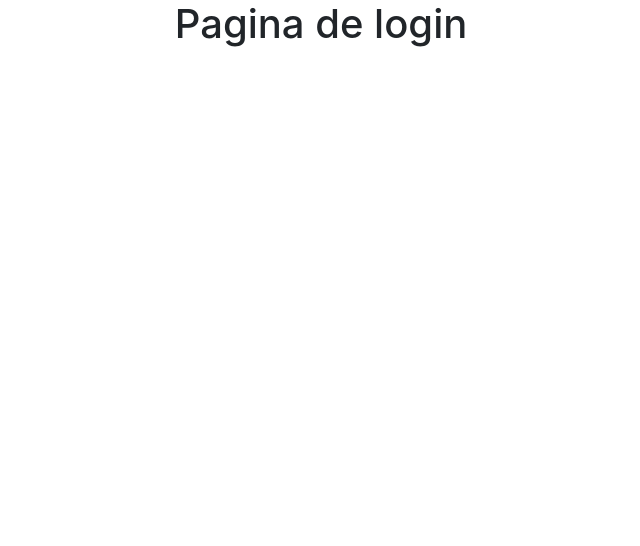
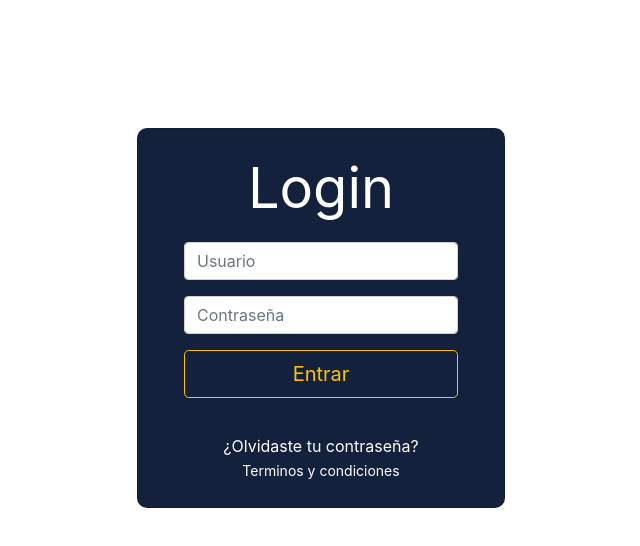
Before and after one commit to baiest/sigita, a React (Create React App) app: page /login in a window 1280 px wide. Shown: the top 546 px of the page, without its empty margins (319-959 px from the left). Built offline with nearby package versions, Linux system fonts and the light colour scheme.

Commit message:
Cuerpo y parte del estilo del login agregado

```diff
--- a/public/index.html
+++ b/public/index.html
@@ -1,14 +1,12 @@
 <!DOCTYPE html>
 <html lang="en">
-  <head>
+
+<head>
     <meta charset="utf-8" />
     <link rel="icon" href="%PUBLIC_URL%/favicon.ico" />
     <meta name="viewport" content="width=device-width, initial-scale=1" />
     <meta name="theme-color" content="#000000" />
-    <meta
-      name="description"
-      content="Web site created using create-react-app"
-    />
+    <meta name="description" content="Web site created using create-react-app" />
     <link rel="apple-touch-icon" href="%PUBLIC_URL%/logo192.png" />
     <!--
       manifest.json provides metadata used when your web app is installed on a
@@ -24,9 +22,10 @@
       work correctly both with client-side routing and a non-root public URL.
       Learn how to configure a non-root public URL by running `npm run build`.
     -->
-    <title>React App</title>
-  </head>
-  <body>
+    <title>Sigita</title>
+</head>
+
+<body>
     <noscript>You need to enable JavaScript to run this app.</noscript>
     <div id="root"></div>
     <!--
@@ -39,5 +38,6 @@
       To begin the development, run `npm start` or `yarn start`.
       To create a production bundle, use `npm run build` or `yarn build`.
     -->
-  </body>
+</body>
+
 </html>
--- a/src/App.css
+++ b/src/App.css
@@ -1,38 +1,5 @@
 .App {
-  text-align: center;
+    display: flex;
+    text-align: center;
+    margin-top: 10%;
 }
-
-.App-logo {
-  height: 40vmin;
-  pointer-events: none;
-}
-
-@media (prefers-reduced-motion: no-preference) {
-  .App-logo {
-    animation: App-logo-spin infinite 20s linear;
-  }
-}
-
-.App-header {
-  background-color: #282c34;
-  min-height: 100vh;
-  display: flex;
-  flex-direction: column;
-  align-items: center;
-  justify-content: center;
-  font-size: calc(10px + 2vmin);
-  color: white;
-}
-
-.App-link {
-  color: #61dafb;
-}
-
-@keyframes App-logo-spin {
-  from {
-    transform: rotate(0deg);
-  }
-  to {
-    transform: rotate(360deg);
-  }
-}
--- a/src/App.js
+++ b/src/App.js
@@ -1,4 +1,3 @@
-import logo from './logo.svg';
 import './App.css';
 
 import { Route, Switch } from 'react-router-dom';
--- a/src/index.css
+++ b/src/index.css
@@ -1,13 +1,14 @@
 body {
-  margin: 0;
-  font-family: -apple-system, BlinkMacSystemFont, 'Segoe UI', 'Roboto', 'Oxygen',
-    'Ubuntu', 'Cantarell', 'Fira Sans', 'Droid Sans', 'Helvetica Neue',
-    sans-serif;
-  -webkit-font-smoothing: antialiased;
-  -moz-osx-font-smoothing: grayscale;
+    margin: 0;
+    font-family: -apple-system, BlinkMacSystemFont, 'Segoe UI', 'Roboto', 'Oxygen', 'Ubuntu', 'Cantarell', 'Fira Sans', 'Droid Sans', 'Helvetica Neue', sans-serif;
+    -webkit-font-smoothing: antialiased;
+    -moz-osx-font-smoothing: grayscale;
 }
 
 code {
-  font-family: source-code-pro, Menlo, Monaco, Consolas, 'Courier New',
-    monospace;
+    font-family: source-code-pro, Menlo, Monaco, Consolas, 'Courier New', monospace;
 }
+
+body {
+    background: rgba(255, 255, 0, 0.664);
+}
--- a/src/index.js
+++ b/src/index.js
@@ -10,7 +10,7 @@ import 'bootstrap/dist/css/bootstrap.min.css';
 import { BrowserRouter } from 'react-router-dom';
 
 ReactDOM.render(
-  <BrowserRouter history='history' basename={ process.env.PUBLIC_URL }>
+  <BrowserRouter basename={ process.env.PUBLIC_URL }>
     <App />
   </BrowserRouter>,
   document.getElementById('root')
--- /dev/null
+++ b/src/pages/login/Login.css
@@ -0,0 +1,12 @@
+#tarjeta {
+    color: #FFF;
+    flex-wrap: wrap;
+    margin: 0 auto;
+    padding: 2%;
+    background: #14213D;
+    border-radius: 10px;
+}
+
+#tarjeta a {
+    color: #FFF;
+}
--- a/src/pages/login/Login.js
+++ b/src/pages/login/Login.js
@@ -1,11 +1,27 @@
+import { Button, Form } from "react-bootstrap";
 import { Component } from "react";
+import './Login.css';
 
 class Login extends Component {
     render() {
         return (
-            <div>
-                <h1>Pagina de login</h1>
-            </div>
+        <div id="tarjeta" className="card">
+            <span className="card-head display-4"><strong>Login</strong></span>
+            <Form className="card-body">
+                <Form.Group>
+                    <Form.Control type="text" placeholder="Usuario"/>
+                </Form.Group>
+                <Form.Group>
+                    <Form.Control type="password" placeholder="Contraseña"/>
+                </Form.Group>
+                <Form.Group>
+                    <Button type="submit" variant="outline-warning" size="lg" block>Entrar</Button>
+                </Form.Group>
+            </Form>
+
+            <a href="#CorreoContraseña">¿Olvidaste tu contraseña?</a>
+            <a href="#Terminos"><small>Terminos y condiciones</small></a>
+        </div>
             );
     }
 }
```
